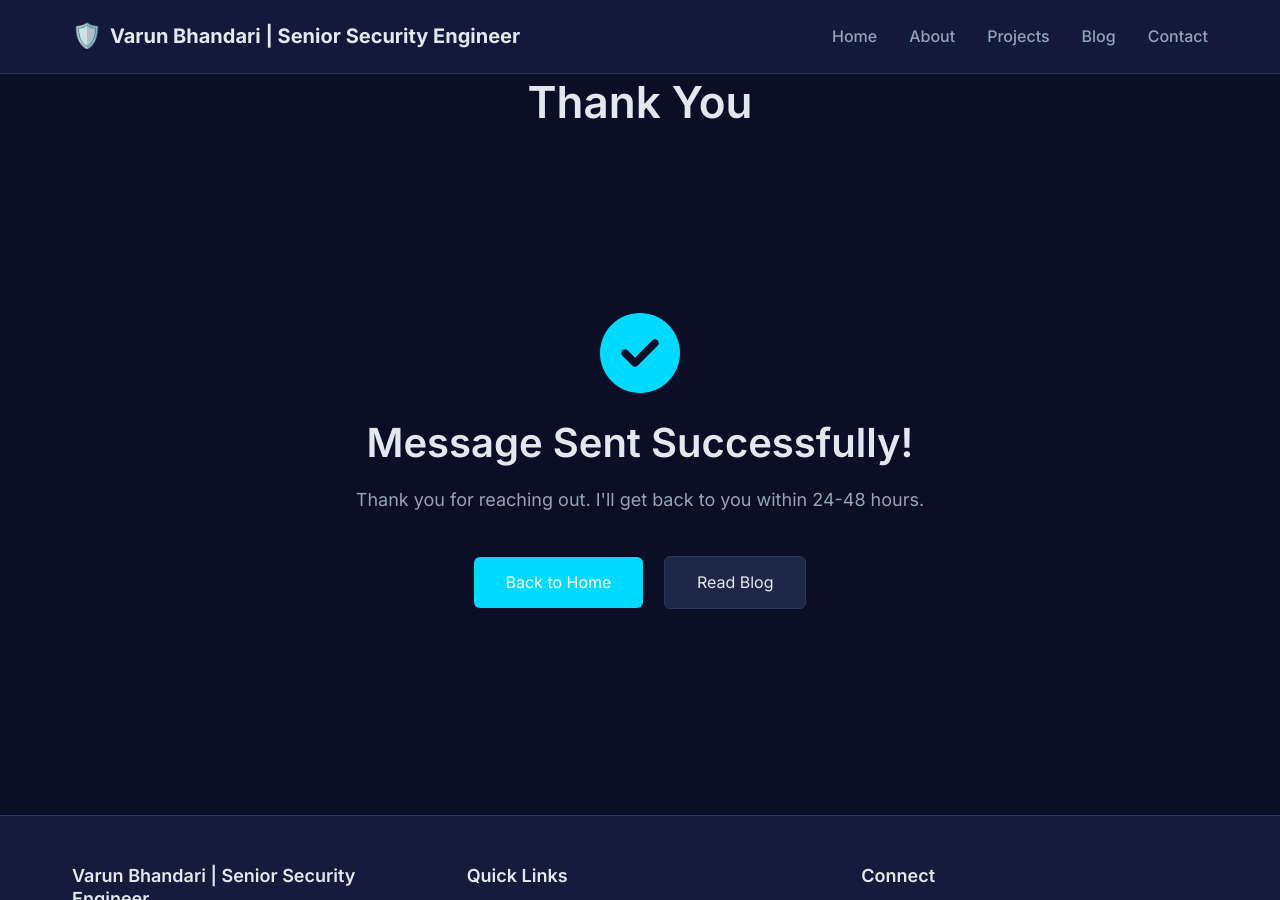
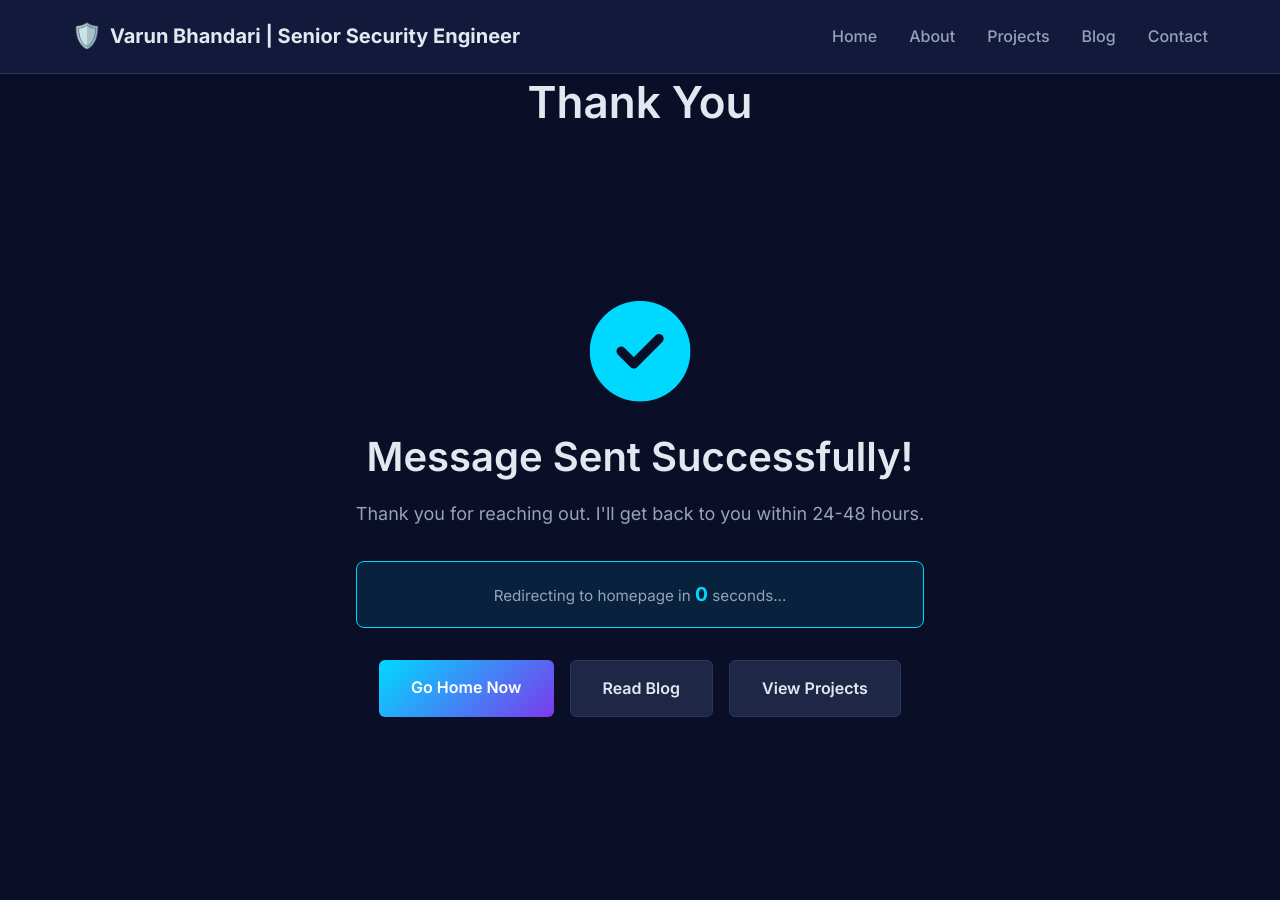
Before and after one commit to z-varun/z-varun, a Jekyll site: the page built from thank-you.html, in a window 1280 px wide and 900 px high. Built offline with Jekyll 4.4.1, drawn with Linux system fonts in a browser that asks for light colours.

Commit message:
Modified thankyou page

```diff
--- a/contact.html
+++ b/contact.html
@@ -2,6 +2,7 @@
 layout: page
 title: Contact
 permalink: /contact/
+custom_css: contact
 ---
 
 <div class="contact-page">
--- a/thank-you.html
+++ b/thank-you.html
@@ -4,14 +4,195 @@ title: Thank You
 permalink: /thank-you/
 ---
 
-<div style="text-align: center; padding: 4rem 2rem; min-height: 60vh; display: flex; flex-direction: column; justify-content: center; align-items: center;">
-    <div style="max-width: 600px;">
-        <i class="fas fa-check-circle" style="font-size: 5rem; color: var(--color-primary); margin-bottom: 1.5rem;"></i>
-        <h1 style="font-size: 2.5rem; margin-bottom: 1rem;">Message Sent Successfully!</h1>
-        <p style="font-size: 1.125rem; color: var(--text-secondary); margin-bottom: 2rem;">
-            Thank you for reaching out. I'll get back to you within 24-48 hours.
-        </p>
-        <a href="/" style="display: inline-block; padding: 0.75rem 2rem; background: var(--color-primary); color: white; text-decoration: none; border-radius: 6px; margin: 0.5rem;">Back to Home</a>
-        <a href="/blog/" style="display: inline-block; padding: 0.75rem 2rem; background: var(--bg-tertiary); color: var(--text-primary); text-decoration: none; border-radius: 6px; margin: 0.5rem; border: 1px solid var(--border-color);">Read Blog</a>
+<div class="thank-you-page">
+    <div class="thank-you-content">
+        <div class="success-animation">
+            <i class="fas fa-check-circle success-icon"></i>
+        </div>
+
+        <h1>Message Sent Successfully!</h1>
+        <p>Thank you for reaching out. I'll get back to you within 24-48 hours.</p>
+
+        <div class="redirect-message">
+            <p>Redirecting to homepage in <span id="countdown">5</span> seconds...</p>
+        </div>
+
+        <div class="action-buttons">
+            <a href="/" class="btn-primary">Go Home Now</a>
+            <a href="/blog/" class="btn-secondary">Read Blog</a>
+            <a href="/projects/" class="btn-secondary">View Projects</a>
+        </div>
     </div>
 </div>
+
+<style>
+.thank-you-page {
+    min-height: 70vh;
+    display: flex;
+    align-items: center;
+    justify-content: center;
+    padding: 4rem 2rem;
+}
+
+.thank-you-content {
+    max-width: 700px;
+    text-align: center;
+}
+
+.success-animation {
+    margin-bottom: 2rem;
+}
+
+.success-icon {
+    font-size: 6rem;
+    color: var(--color-primary);
+    animation: scaleIn 0.5s ease, pulse 2s ease-in-out 0.5s infinite;
+}
+
+@keyframes scaleIn {
+    from {
+        transform: scale(0);
+        opacity: 0;
+    }
+    to {
+        transform: scale(1);
+        opacity: 1;
+    }
+}
+
+@keyframes pulse {
+    0%, 100% {
+        transform: scale(1);
+    }
+    50% {
+        transform: scale(1.05);
+    }
+}
+
+.thank-you-content h1 {
+    font-size: 2.5rem;
+    margin-bottom: 1rem;
+    color: var(--text-primary);
+    animation: fadeInUp 0.6s ease 0.2s both;
+}
+
+.thank-you-content > p {
+    font-size: 1.125rem;
+    color: var(--text-secondary);
+    margin-bottom: 2rem;
+    animation: fadeInUp 0.6s ease 0.4s both;
+}
+
+.redirect-message {
+    background: rgba(0, 217, 255, 0.1);
+    border: 1px solid var(--color-primary);
+    border-radius: 8px;
+    padding: 1rem;
+    margin-bottom: 2rem;
+    animation: fadeInUp 0.6s ease 0.6s both;
+}
+
+.redirect-message p {
+    margin: 0;
+    color: var(--text-secondary);
+    font-size: 0.95rem;
+}
+
+#countdown {
+    font-weight: 700;
+    color: var(--color-primary);
+    font-size: 1.2rem;
+}
+
+.action-buttons {
+    display: flex;
+    gap: 1rem;
+    justify-content: center;
+    flex-wrap: wrap;
+    animation: fadeInUp 0.6s ease 0.8s both;
+}
+
+.btn-primary, .btn-secondary {
+    display: inline-block;
+    padding: 0.875rem 2rem;
+    text-decoration: none;
+    border-radius: 6px;
+    font-weight: 600;
+    transition: all 0.2s;
+}
+
+.btn-primary {
+    background: linear-gradient(135deg, var(--color-primary), var(--color-secondary));
+    color: white;
+}
+
+.btn-secondary {
+    background: var(--bg-tertiary);
+    color: var(--text-primary);
+    border: 1px solid var(--border-color);
+}
+
+.btn-primary:hover {
+    transform: translateY(-3px);
+    box-shadow: 0 10px 20px rgba(0, 217, 255, 0.3);
+}
+
+.btn-secondary:hover {
+    transform: translateY(-3px);
+    border-color: var(--color-primary);
+    color: var(--color-primary);
+}
+
+@keyframes fadeInUp {
+    from {
+        opacity: 0;
+        transform: translateY(20px);
+    }
+    to {
+        opacity: 1;
+        transform: translateY(0);
+    }
+}
+
+@media (max-width: 768px) {
+    .thank-you-content h1 {
+        font-size: 2rem;
+    }
+
+    .success-icon {
+        font-size: 4rem;
+    }
+
+    .action-buttons {
+        flex-direction: column;
+        align-items: stretch;
+    }
+
+    .btn-primary, .btn-secondary {
+        width: 100%;
+    }
+}
+</style>
+
+<script>
+// Auto redirect after 5 seconds
+let timeLeft = 5;
+const countdownElement = document.getElementById('countdown');
+
+const countdown = setInterval(() => {
+    timeLeft--;
+    countdownElement.textContent = timeLeft;
+
+    if (timeLeft <= 0) {
+        clearInterval(countdown);
+        window.location.href = '/';
+    }
+}, 1000);
+
+// Cancel redirect if user clicks any button
+document.querySelectorAll('.action-buttons a').forEach(button => {
+    button.addEventListener('click', () => {
+        clearInterval(countdown);
+    });
+});
+</script>
```
Also changed, not shown: assets/css/contact.css (added, +167 -0 lines).
